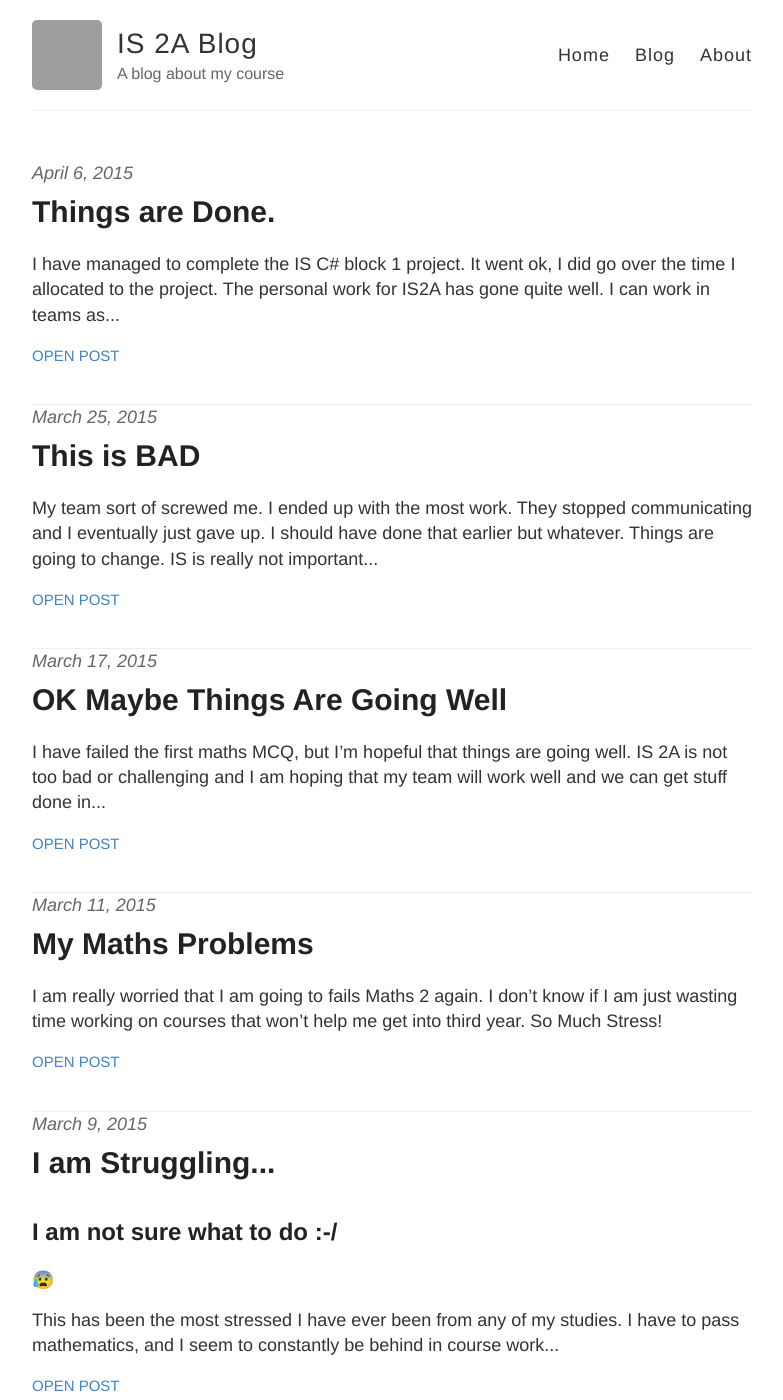
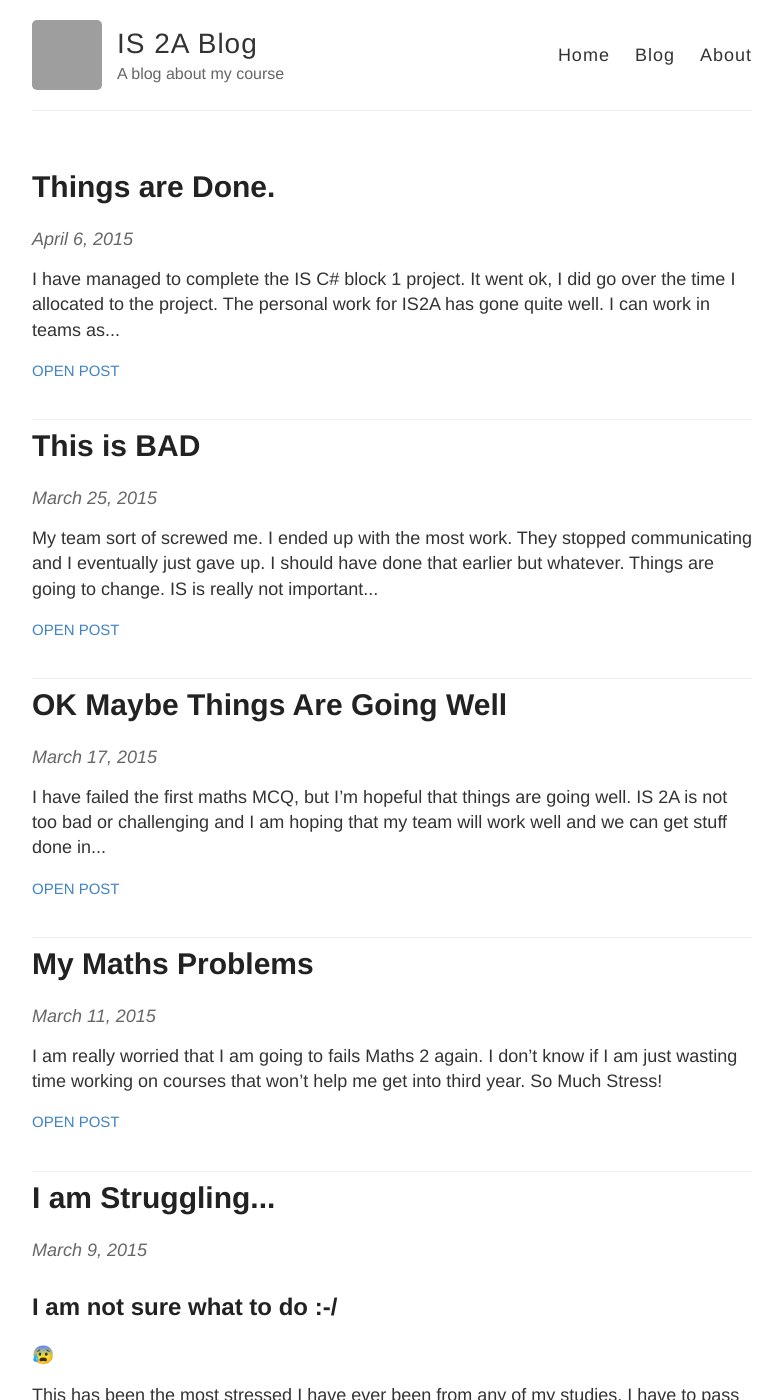
Before and after one commit to TRex22/ISBlog, a Jekyll site: the page built from index.html, in a window 1280 px wide and 1400 px high. Shown: the whole window, without its empty margins (248-1031 px from the left). Built offline with Jekyll 4.4.1, drawn with Linux system fonts in a browser that asks for light colours; emoji names are drawn with the system emoji font; some of the changed lines change nothing that is shown; some of the changed text lies outside the part shown; grey boxes are pictures that could not be loaded.

Commit message:
ssdsdfdff

```diff
--- a/index.html
+++ b/index.html
@@ -11,8 +11,8 @@ h1 {
 <div class="posts">
   {% for post in site.posts %}
     <article class="post">
+      <h1><a href="{{ site.baseurl }}{{ post.url }}">{{ post.title }}</a></h1>
       <div class="date">{{ post.date | date: "%B %e, %Y" }}</div>
-      <h1><a href="{{ site.baseurl }}{{ post.url }}">{{ post.title }}</a></h1>
       <div class="entry">
         {{ post.content | truncatewords:40}}
       </div>
```
